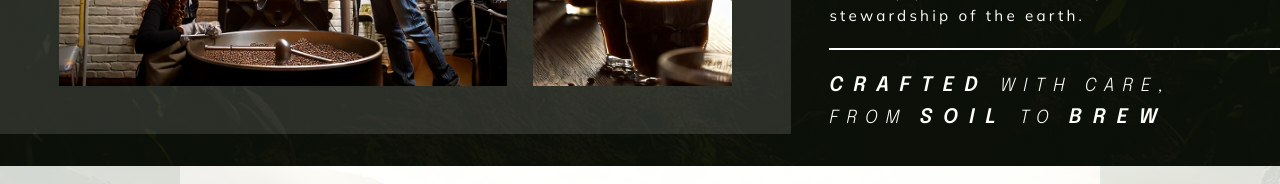
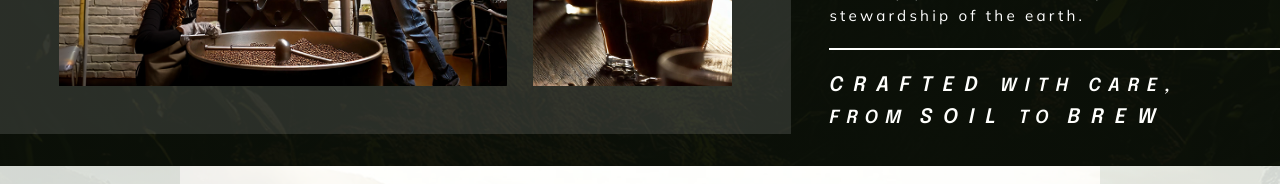
Before and after one commit to jenniferholcomb/terrabeancoffee, a React (Vite) app: page / in a window 1280 px wide. Shown: the part 730-914 px from the top of the page. Built offline with nearby package versions, Linux system fonts and the light colour scheme; a web font is replaced by a local one.

Commit message:
inventory widget, auto scroll, header -- edits

```diff
--- a/src/components/Item.jsx
+++ b/src/components/Item.jsx
@@ -34,8 +34,8 @@ function Item(props) {
               <circle cx="34.5" cy="40.5" r="30.5" />
             </clipPath>
             <defs>
-              <filter id="filter0_d_286_3" x="0" y="0" width="71" height="71" filterUnits="userSpaceOnUse" color-interpolation-filters="sRGB">
-                <feFlood flood-opacity="0" result="BackgroundImageFix"/>
+              <filter id="filter0_d_286_3" x="0" y="0" width="71" height="71" filterUnits="userSpaceOnUse" colorInterpolationFilters="sRGB">
+                <feFlood floodOpacity="0" result="BackgroundImageFix"/>
                 <feColorMatrix in="SourceAlpha" type="matrix" values="0 0 0 0 0 0 0 0 0 0 0 0 0 0 0 0 0 0 127 0" result="hardAlpha"/>
                 <feOffset dx="1" dy="-2"/>
                 <feGaussianBlur stdDeviation="2.5"/>
--- a/src/components/MenuController.jsx
+++ b/src/components/MenuController.jsx
@@ -362,8 +362,8 @@ class MenuController extends React.Component {
                       this.state.newItemFormVisible || this.state.editItemFormVisible || this.state.deleteWarningVisible || this.state.cartVisible || this.state.checkoutCompleteVisible || this.state.selectedItem !== null ?
                         <div className="disabled"></div>
                       :
-                        [...Array(3)].map((_) => (
-                          <object className={`${isScrolledMobileB ? "menuShop" : ""}`}></object>
+                        [...Array(3)].map((_, index) => (
+                          <object className={`${isScrolledMobileB ? "menuShop" : ""}`} key={index}></object>
                         ))
                     }
                   </div>
--- a/src/components/withHooksHOC.jsx
+++ b/src/components/withHooksHOC.jsx
@@ -26,7 +26,7 @@ export const withHooksHOC = (Component) => {
 
     const translateY = scrollY > 300 ? "65rem" : "0rem";
     const translateYNrw = scrollY > 225 ? "55.5rem" : "0rem";
-    const translateYTablet = scrollY > 150 ? "50.75rem" : "0rem";
+    const translateYTablet = scrollY > 150 ? "53.5rem" : "0rem";
     const translateYTabletPor = scrollY > 150 ? "57.5rem" : "0rem";
     // const translateYMobile = scrollY > 150 ? "51.8rem" : "0rem";
     const translateYMobile = scrollY > 150 ? `${section1Height}px` : "0rem";
@@ -42,7 +42,7 @@ export const withHooksHOC = (Component) => {
 
     const logoTranslateY = scrollY > 375 ? "51.5rem" : "0rem";
     const logoTranslateYNrw = scrollY > 300 ? "48rem" : "0rem";
-    const logoTranslateYTablet = scrollY > 275 ? "42.75rem" : "0rem";
+    const logoTranslateYTablet = scrollY > 275 ? "46.75rem" : "0rem";
     const logoTranslateYTabletPor = scrollY > 275 ? "53.5rem" : "0rem";
     const logoTranslateYMobile = scrollY > 250 ? `${(section2Height + section1bHeight + 35.2 + 310 )}px` : "0rem";
 
--- a/src/index.css
+++ b/src/index.css
@@ -804,7 +804,7 @@ input.cartQuantityInput {
   font-family: Epilogue;
   font-size: 1.125rem;
   font-style: italic;
-  font-weight: 300;
+  font-weight: 600;
   line-height: 1.6rem;
   letter-spacing: 0.55rem;
   text-transform: uppercase;
@@ -835,7 +835,7 @@ input.cartQuantityInput {
   font-family: Epilogue;
   font-size: 1.125rem;
   font-style: italic;
-  font-weight: 300;
+  font-weight: 600;
   line-height: 1.5rem;
   letter-spacing: 0.57375rem;
   text-transform: uppercase;
@@ -2058,10 +2058,10 @@ label {
   }
 }
 
-@media all and (min-height: 667px) {
+@media all and (min-height: 700px) {
 
   .inventory-widget {
-    top: 30%;
+    top: 35%;
     left: 0;
     width: 250px;
     height: 400px;
@@ -2069,7 +2069,7 @@ label {
   }
 
   .inventory {
-    top: 30%;
+    top: 35%;
     left: 0;
     width: 235px;
     height: 400px;
@@ -2883,7 +2883,7 @@ label {
     padding: 0 3vw 0 0;
     line-height: 1.9375rem;
     text-align: left;
-    letter-spacing: 0.5rem;
+    letter-spacing: 0.45rem;
   }
 
   .shop-containerNrw {
```
